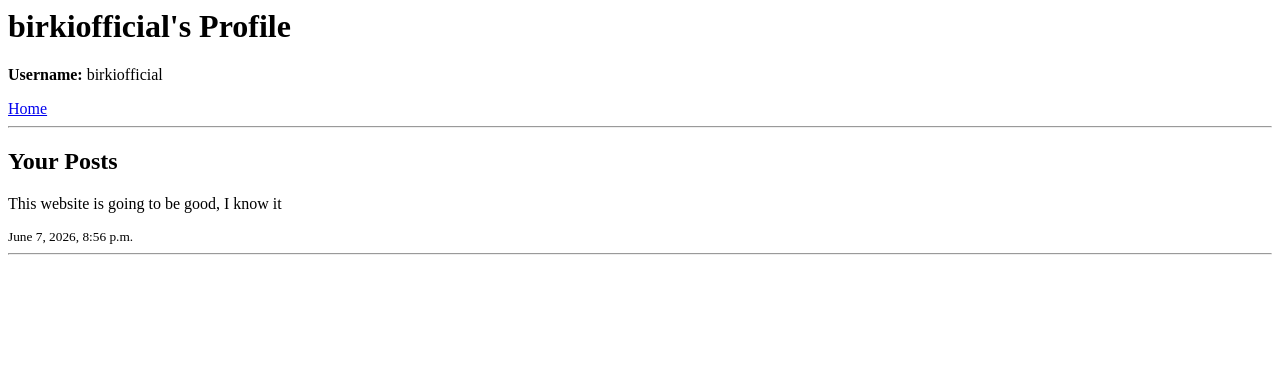
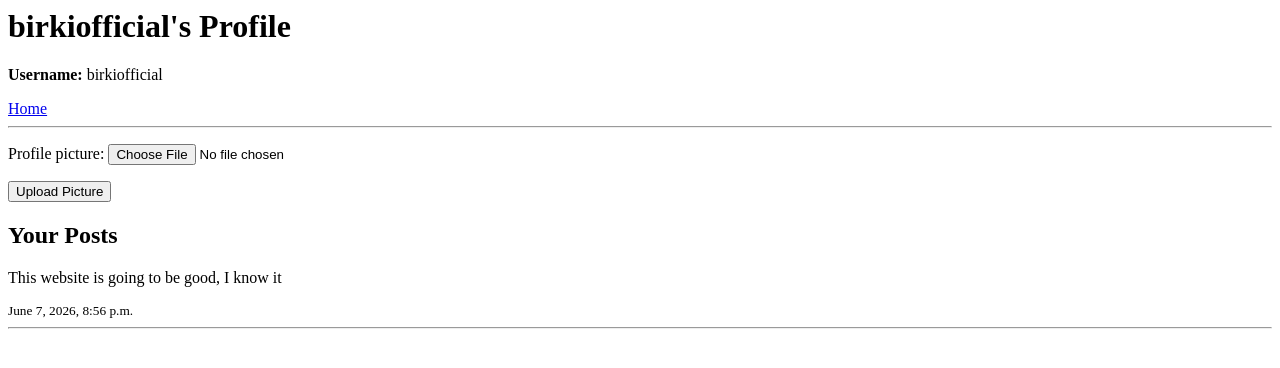
Before and after one commit to OykuGencbay/ubiquitous-journey, a Django app: page /profile/ in a window 1280 px wide. Shown: the top 368 px of the page. Run offline with Django 5.2, Linux system fonts and the light colour scheme; a user stored in the database is signed in; data comes from the database, SQL or seed files in the repository; both versions use the stored data as it was after the commit.

Commit message:
Fix login template

```diff
--- a/config/settings.py
+++ b/config/settings.py
@@ -74,3 +74,5 @@ CSRF_COOKIE_SECURE = True
 CSRF_TRUSTED_ORIGINS = [
     "https://realsns.onrender.com",
 ]
+MEDIA_URL = "/media/"
+MEDIA_ROOT = BASE_DIR / "media"
--- a/config/urls.py
+++ b/config/urls.py
@@ -1,6 +1,13 @@
 from django.contrib import admin
 from django.urls import path, include
+from django.conf import settings
+from django.conf.urls.static import static
 urlpatterns = [
     path("admin/", admin.site.urls),
     path("", include("social.urls")),
 ]
+if settings.DEBUG:
+    urlpatterns += static(
+        settings.MEDIA_URL,
+        document_root=settings.MEDIA_ROOT
+    )
--- a/requirements.txt
+++ b/requirements.txt
@@ -5,6 +5,7 @@ Django==6.0.6
 gunicorn==26.0.0
 h11==0.16.0
 packaging==26.2
+pillow==12.2.0
 psycopg==3.3.4
 psycopg-binary==3.3.4
 psycopg2-binary==2.9.12
--- a/social/forms.py
+++ b/social/forms.py
@@ -1,6 +1,7 @@
 from django.contrib.auth.forms import UserCreationForm
 from django.contrib.auth.models import User
 from django import forms
+from .models import Profile
 class RegisterForm(UserCreationForm):
     class Meta:
         model = User
@@ -10,3 +11,7 @@ class PostForm(forms.ModelForm):
     class Meta:
         model = Post
         fields = ["text"]
+class ProfilePictureForm(forms.ModelForm):
+    class Meta:
+        model = Profile
+        fields = ["profile_picture"]
--- a/social/models.py
+++ b/social/models.py
@@ -35,5 +35,10 @@ class Post(models.Model):
 class Profile(models.Model):
     user = models.OneToOneField(User, on_delete=models.CASCADE)
     bio = models.TextField(blank=True)
+    profile_picture = models.ImageField(
+        upload_to="profile_pics/",
+        blank=True,
+        null=True
+    )
     def __str__(self):
         return self.user.username
--- a/social/templates/social/profile.html
+++ b/social/templates/social/profile.html
@@ -2,6 +2,14 @@
 <p><strong>Username:</strong> {{ user.username }}</p>
 <a href="/">Home</a>
 <hr>
+{% if profile.profile_picture %}
+    <img src="{{ profile.profile_picture.url }}" width="150">
+{% endif %}
+<form method="post" enctype="multipart/form-data">
+    {% csrf_token %}
+    {{ form.as_p }}
+    <button type="submit">Upload Picture</button>
+</form>
 <h2>Your Posts</h2>
 {% for post in posts %}
     <div>
--- a/social/views.py
+++ b/social/views.py
@@ -4,6 +4,7 @@ from .forms import PostForm
 from .models import Post, AddCode, Profile
 from django.shortcuts import render, redirect, get_object_or_404
 from .models import Connection
+from .forms import ProfilePictureForm
 def home(request):
     if request.user.is_authenticated:
         friend_ids = Connection.objects.filter(
@@ -98,3 +99,26 @@ def bluetooth_add_friend(request):
     return render(request, "social/bluetooth_add_friend.html", {
         "message": message
     })
+@login_required
+def profile(request):
+    profile, created = Profile.objects.get_or_create(user=request.user)
+    if request.method == "POST":
+        form = ProfilePictureForm(
+            request.POST,
+            request.FILES,
+            instance=profile
+        )
+        if form.is_valid():
+            form.save()
+            return redirect("/profile/")
+    else:
+        form = ProfilePictureForm(instance=profile)
+
+    posts = Post.objects.filter(
+        author=request.user
+    ).order_by("-created_at")
+    return render(request, "social/profile.html", {
+        "profile": profile,
+        "posts": posts,
+        "form": form,
+    })
```
Also changed, not shown: db.sqlite3, social/migrations/0003_profile_profile_picture.py (added).
